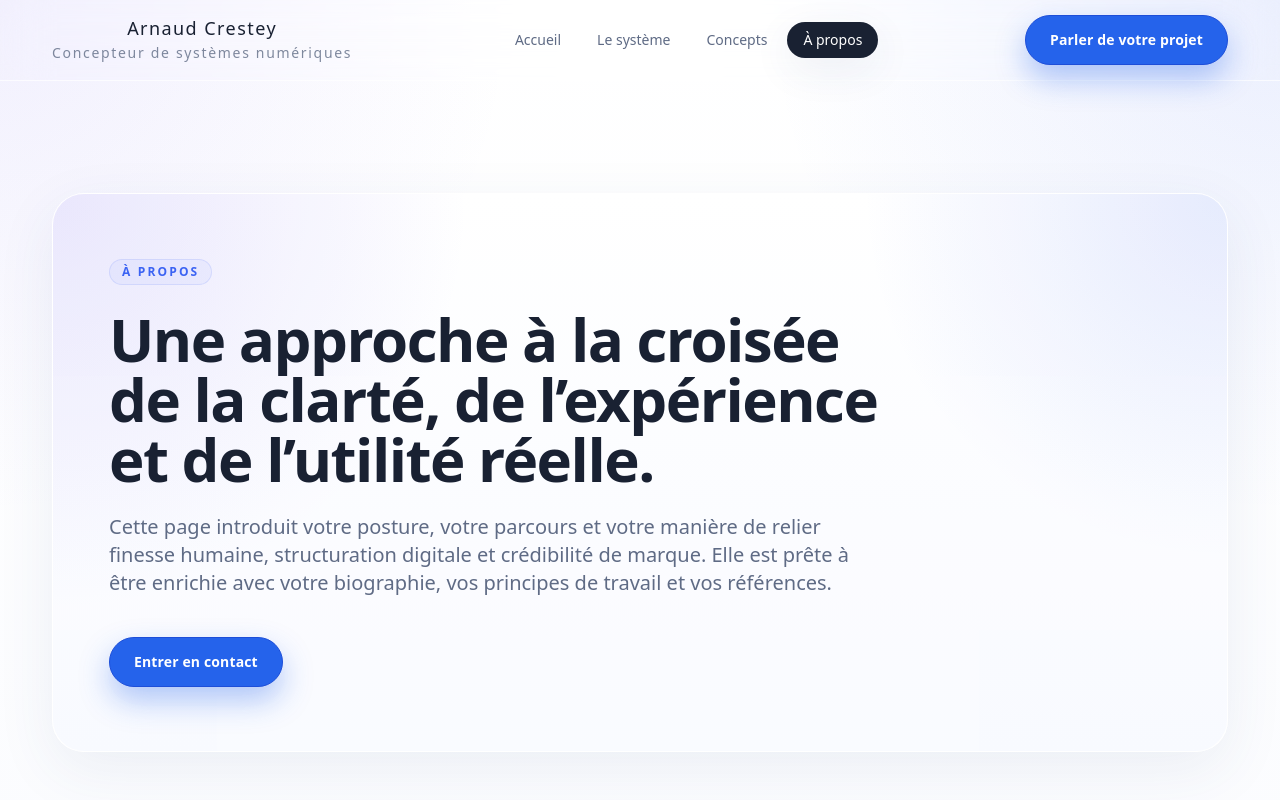
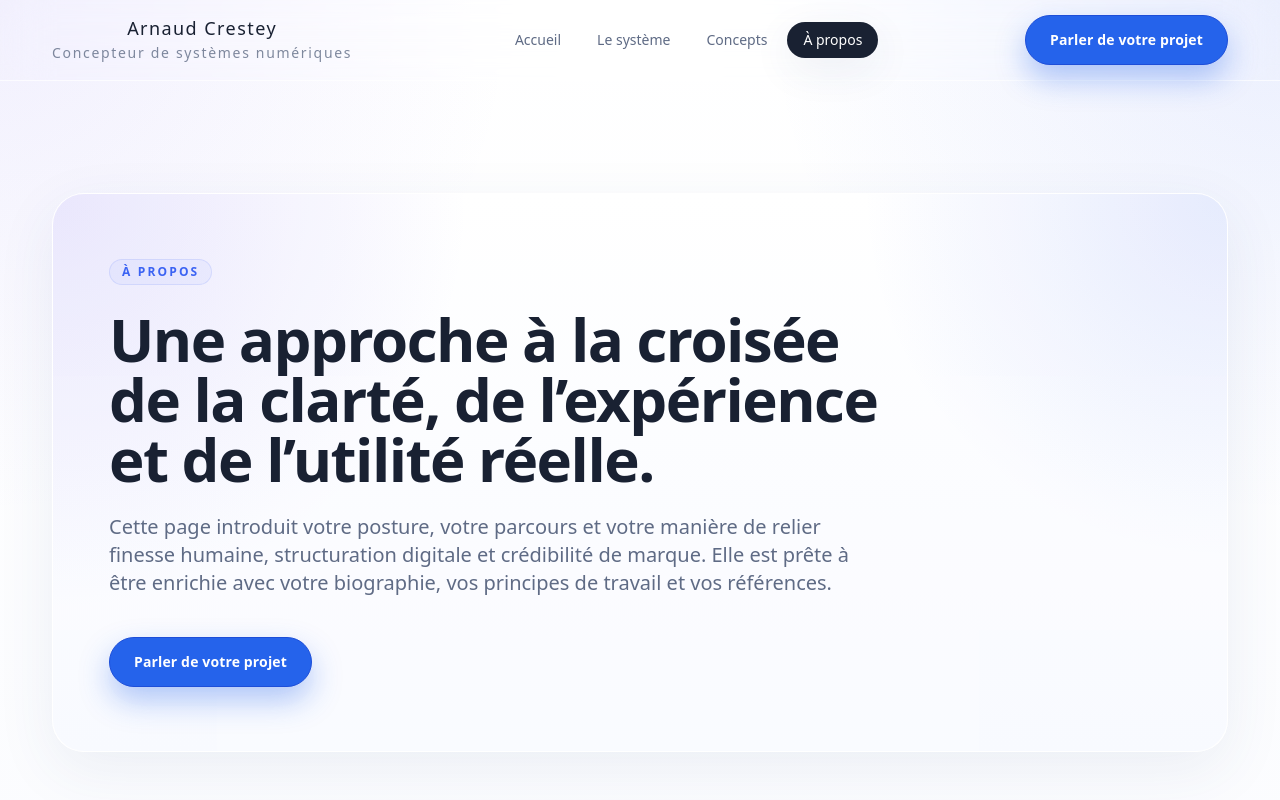
Before and after one commit to arnaudcrestey/portail-site-vitrine, a Next.js app: page /a-propos in a window 1280 px wide. Shown: the top 800 px of the page. Built offline with nearby package versions, Linux system fonts and the light colour scheme.

Commit message:
Update page.tsx

```diff
--- a/app/a-propos/page.tsx
+++ b/app/a-propos/page.tsx
@@ -14,7 +14,7 @@ export default function AboutPage() {
         eyebrow="À propos"
         title="Une approche à la croisée de la clarté, de l’expérience et de l’utilité réelle."
         description="Cette page introduit votre posture, votre parcours et votre manière de relier finesse humaine, structuration digitale et crédibilité de marque. Elle est prête à être enrichie avec votre biographie, vos principes de travail et vos références."
-        primaryCta={{ href: '/contact', label: 'Entrer en contact' }}
+        primaryCta={{ href: '/contact', label: 'Parler de votre projet' }}
       />
       <section className="section-spacing pt-4">
         <div className="container-layout grid gap-6 lg:grid-cols-2">
```
